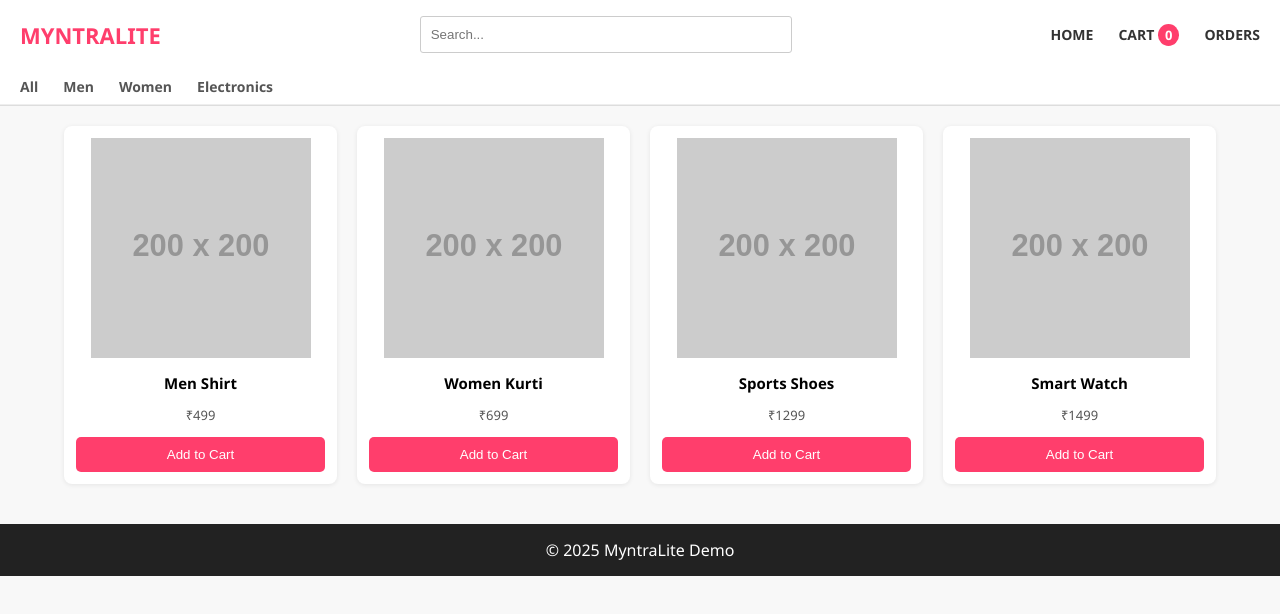
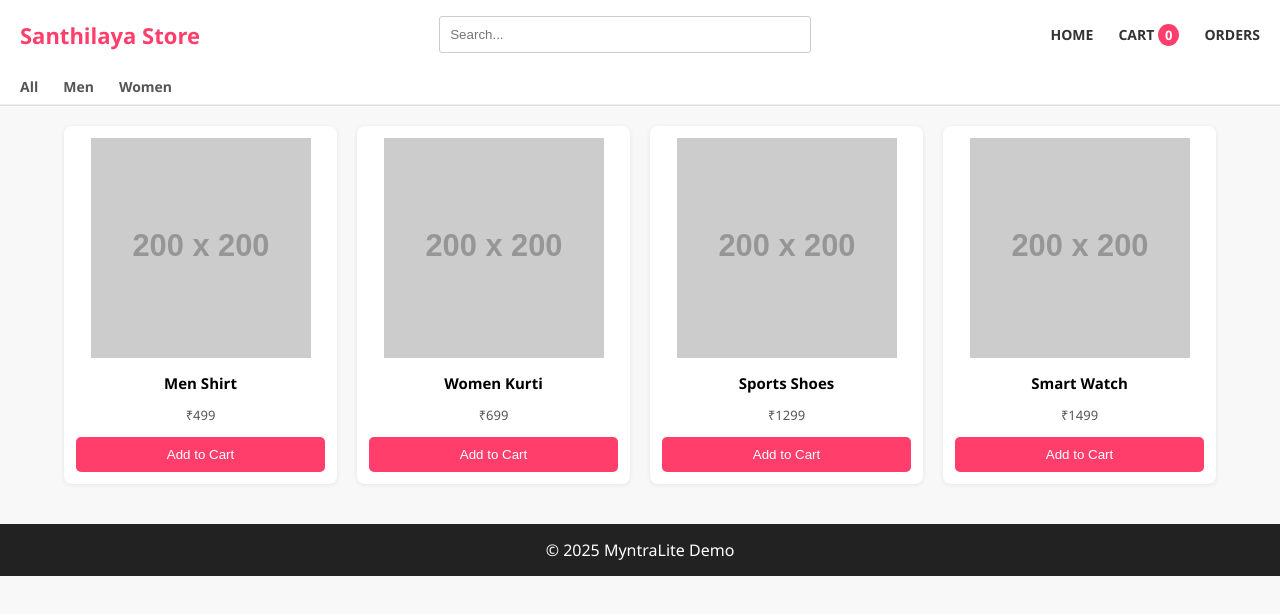
Before and after one commit to santhilaya/1, a plain HTML site: page index.html in a window 1280 px wide. Drawn offline with Linux system fonts and the light colour scheme; placeholder pictures from the web are drawn by us.

Commit message:
Update index.html

```diff
--- a/index.html
+++ b/index.html
@@ -76,7 +76,7 @@ footer{background:#222;color:#fff;text-align:center;padding:15px;margin-top:20px
 
 <header>
  <div class="top-bar">
-   <div class="logo">MYNTRALITE</div>
+   <div class="logo">Santhilaya Store</div>
    <div class="search-box"><input id="search" placeholder="Search..." onkeyup="renderProducts()"></div>
    <div class="nav-links">
      <a onclick="showPage('home')">Home</a>
@@ -90,7 +90,6 @@ footer{background:#222;color:#fff;text-align:center;padding:15px;margin-top:20px
    <a onclick="filterCategory('all')">All</a>
    <a onclick="filterCategory('men')">Men</a>
    <a onclick="filterCategory('women')">Women</a>
-   <a onclick="filterCategory('gadgets')">Electronics</a>
  </div>
 </header>
 
@@ -166,7 +165,7 @@ function addToCart(id){
  cart.push(products.find(p=>p.id===id));
  localStorage.setItem("cart",JSON.stringify(cart));
  updateCartCount();
- alert("Added to cart");
+ // alert("Added to cart");
 }
 
 function renderCart(){
```
